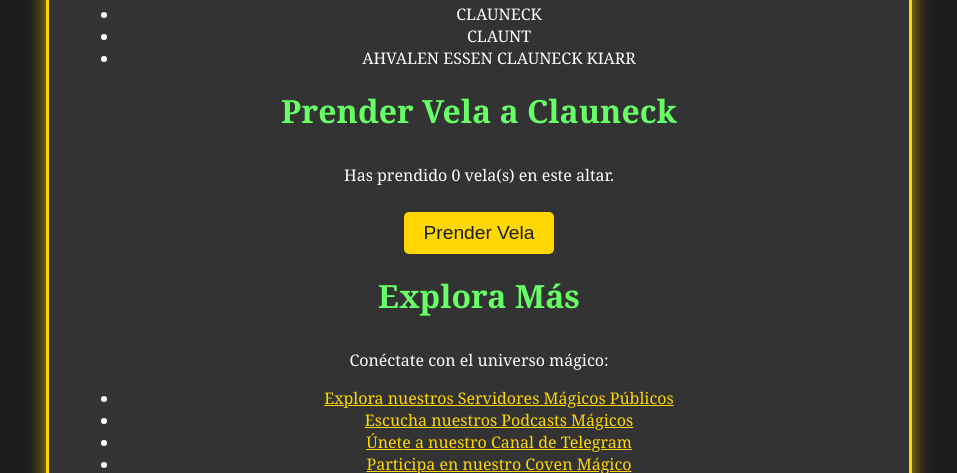
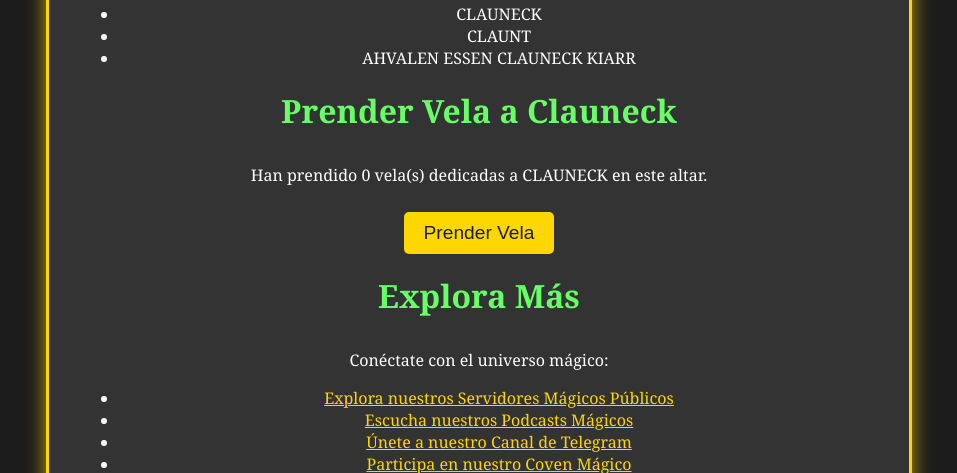
Before and after one commit to Cha0smagick/Clauneck_altar, a plain HTML site: page index.html in a window 1280 px wide. Shown: the part 891-1364 px from the top of the page, without its empty margins (161-1118 px from the left). Drawn offline with Linux system fonts and the light colour scheme.

Commit message:
Update index.html

```diff
--- a/index.html
+++ b/index.html
@@ -120,7 +120,7 @@
     </ul>
 
     <h3>Prender Vela a Clauneck</h3>
-    <p>Has prendido <span id="candleCount">0</span> vela(s) en este altar.</p>
+    <p>Han prendido <span id="candleCount">0</span> vela(s)  dedicadas a CLAUNECK en este altar.</p>
     <button id="lightCandle">Prender Vela</button>
 
     <h3>Explora Más</h3>
```
